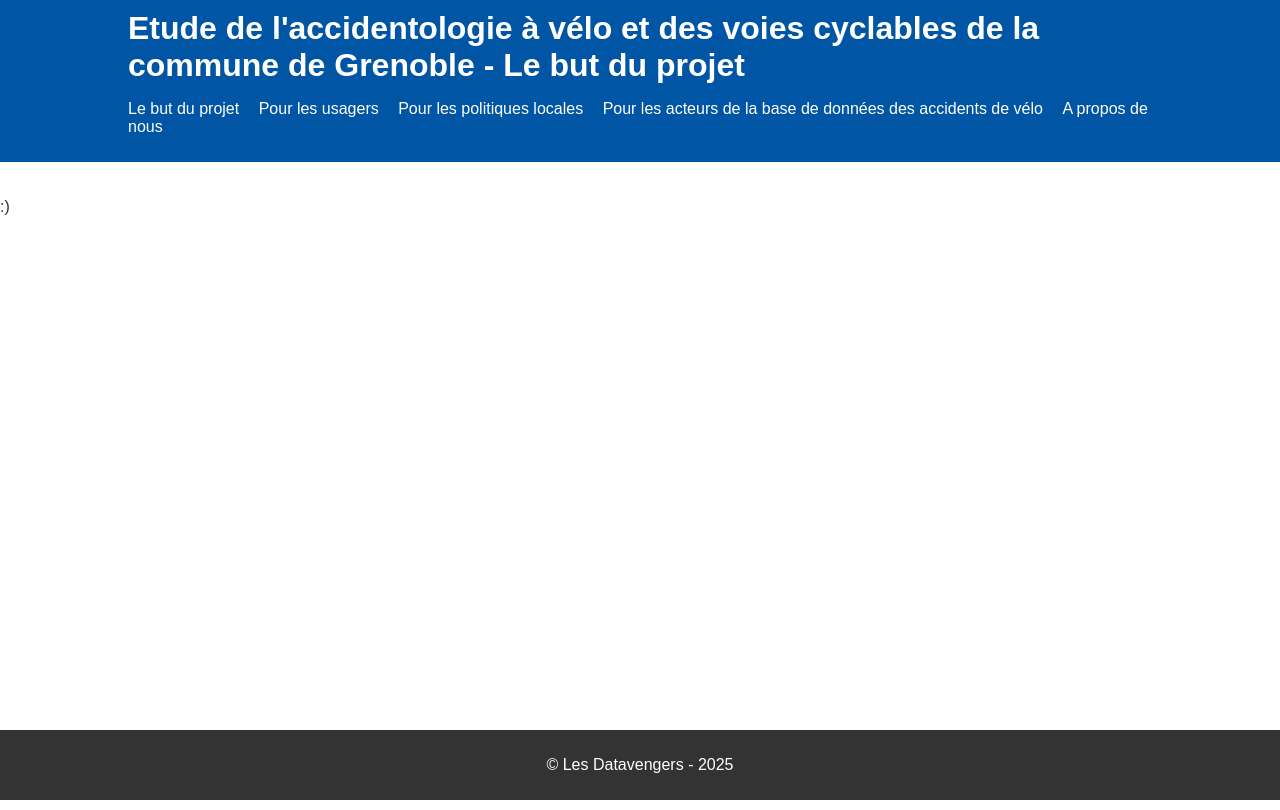
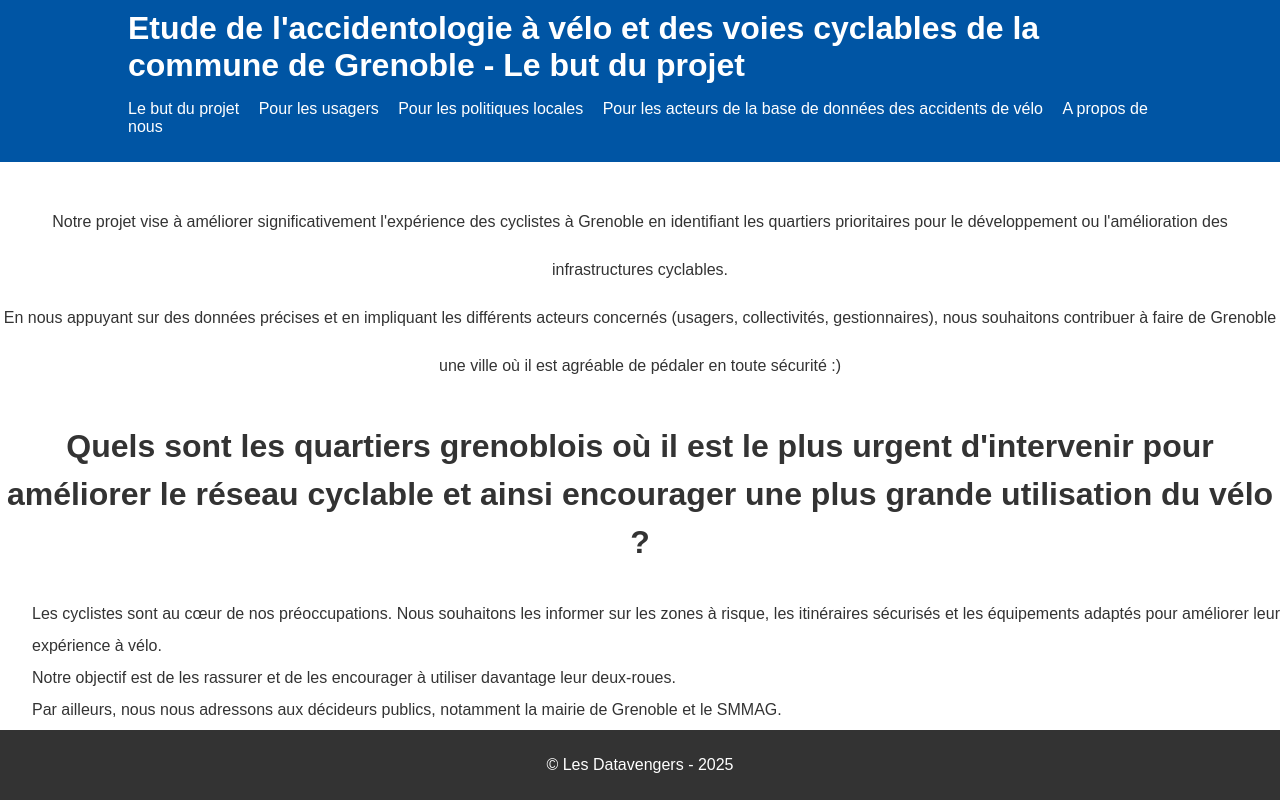
Before and after one commit to AlexisBrr/projet-data-innovant, a plain HTML site: page index.html in a window 1280 px wide. Drawn offline with Linux system fonts and the light colour scheme; a script that the page names is missing.

Commit message:
Ajout Intro sur les pages et debut style

```diff
--- a/index.html
+++ b/index.html
@@ -29,7 +29,24 @@
         </div>
     </header>
     <main>
-        <p>:)</p>
+        <div class="intro">
+            <p></p>
+            Notre projet vise à améliorer significativement l'expérience des cyclistes à Grenoble en identifiant
+            les quartiers prioritaires pour le développement ou l'amélioration des infrastructures cyclables. <br> En nous appuyant
+            sur des données précises et en impliquant les différents acteurs concernés (usagers, collectivités, gestionnaires),
+            nous souhaitons contribuer à faire de Grenoble une ville où il est agréable de pédaler en toute sécurité :)
+        </div>
+
+        <div class="contexte">
+            <p>Quels sont les quartiers grenoblois où il est le plus urgent d'intervenir pour améliorer le réseau cyclable et ainsi encourager une plus grande utilisation du vélo ?</p>
+        </div>
+        <div class="ciblesObjectifs">
+            Les cyclistes sont au cœur de nos préoccupations. Nous souhaitons les informer sur les zones à risque,
+            les itinéraires sécurisés et les équipements adaptés pour améliorer leur expérience à vélo. <br>Notre objectif est de les rassurer et de les encourager à utiliser davantage leur deux-roues.
+            <br>Par ailleurs, nous nous adressons aux décideurs publics, notamment la mairie de Grenoble et le SMMAG.
+            <br>En leur fournissant des données précises et des analyses approfondies, nous visons à les aider à prendre
+            des décisions éclairées en matière d'aménagement cyclable. <br>Nos recommandations permettront d'optimiser l'allocation des budgets et de répondre aux besoins réels des cyclistes.
+        </div>
     </main>
     <footer>
         <div class="container">
--- a/styles.css
+++ b/styles.css
@@ -35,7 +35,10 @@ nav ul li a {
     color: #fff;
     text-decoration: none;
 }
-
+nav ul li a:hover {
+    color: #fff;
+    text-decoration: underline;
+}
 main {
     padding: 20px 0;
 }
@@ -54,3 +57,23 @@ footer {
 width: 100%;
 margin: auto;
 }
+
+.intro{
+    text-align: center;
+    line-height: 3;
+    font-weight: 500;
+}
+
+.contexte{
+    text-align: center;
+    line-height: 1.5;
+    font-weight: 700;
+    font-size: 2rem;
+}
+
+.ciblesObjectifs{
+    text-align: justify;
+    margin-left: 2rem;
+    line-height: 2;
+    font-weight: 500;
+}
```
Also changed, not shown: bdd.html (+5 -0 lines), pol_lo.html (+5 -0 lines), usagers.html (+4 -0 lines).
